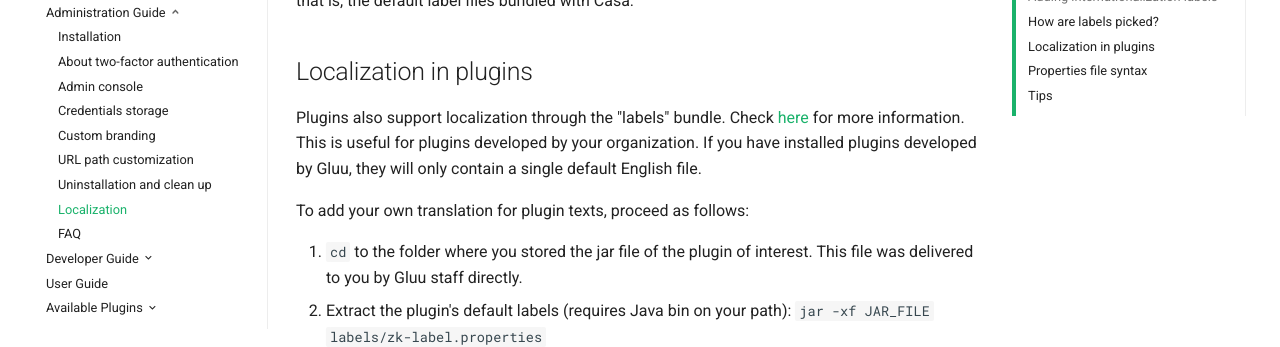
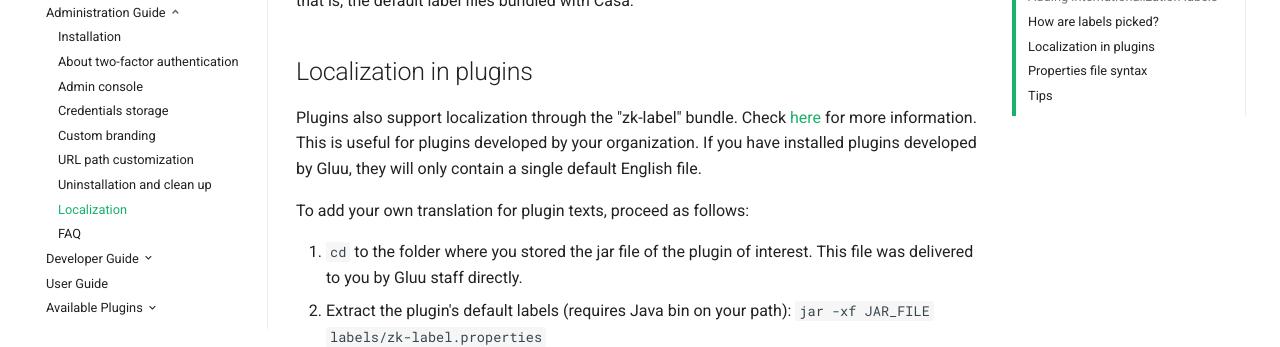
Before and after one commit to shmorri/docs-casa-prod, an MkDocs documentation site: the page built from docs/source/administration/localization.md, in a window 1280 px wide and 900 px high, scrolled down 1298 px. Shown: the part 152-499 px from the top of the window. Built offline with MkDocs 1.6.1, drawn with Linux system fonts in a browser that asks for light colours; old or Windows-style settings are respelled for this version of MkDocs.

Commit message:
tech Typo

```diff
--- a/docs/source/administration/localization.md
+++ b/docs/source/administration/localization.md
@@ -37,7 +37,7 @@ As an example, if the browser was configured to use U.S. English, the locale wil
 
 ## Localization in plugins
 
-Plugins also support localization through the "labels" bundle. Check [here](../developer/intro-plugin.md#anatomy-of-a-plugin) for more information. This is useful for plugins developed by your organization. If you have installed plugins developed by Gluu, they will only contain a single default English file.
+Plugins also support localization through the "zk-label" bundle. Check [here](../developer/intro-plugin.md#anatomy-of-a-plugin) for more information. This is useful for plugins developed by your organization. If you have installed plugins developed by Gluu, they will only contain a single default English file.
 
 To add your own translation for plugin texts, proceed as follows:
 
```
